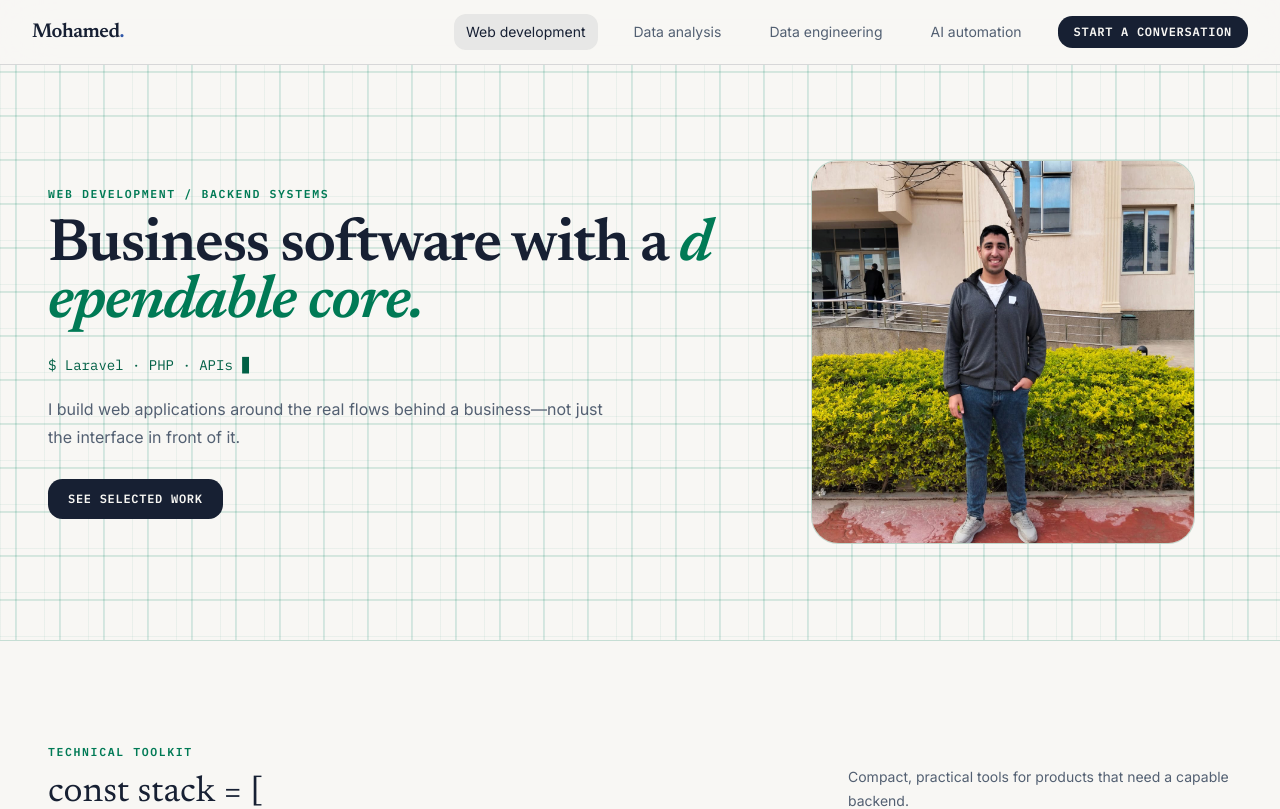
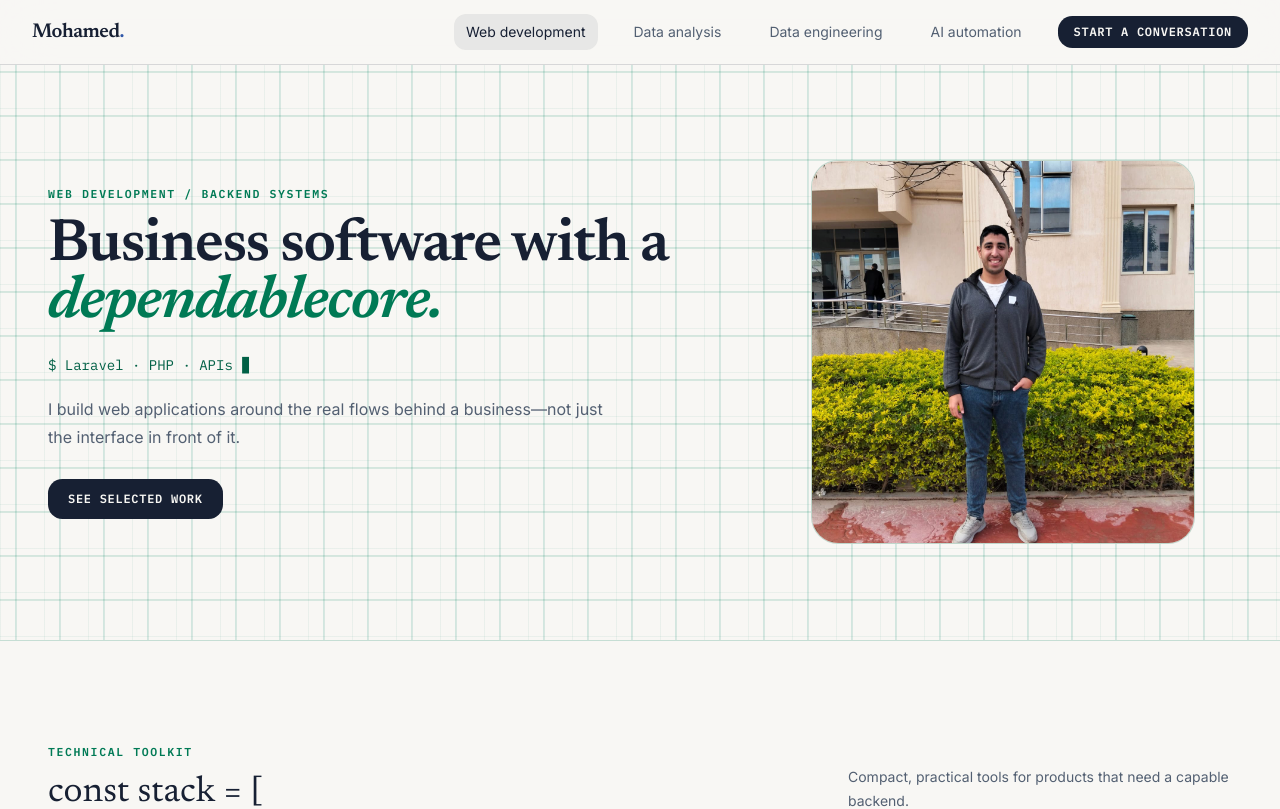
Before and after one commit to mohamed2nabil/my-portfolio-hub, a Next.js app: page /web-dev in a window 1280 px wide. Shown: the top 809 px of the page. Built offline with nearby package versions, Linux system fonts and the light colour scheme.

Commit message:
fix: make text animations visibly replay on scroll and remain accessible

```diff
--- a/src/components/LetterReveal.jsx
+++ b/src/components/LetterReveal.jsx
@@ -1,21 +1,32 @@
 "use client";
 
-import { motion, useReducedMotion } from "framer-motion";
+import { useRef } from "react";
+import { motion, useInView, useReducedMotion } from "framer-motion";
 
-// Apply to short headline fragments only. Full text remains accessible.
+// One IntersectionObserver controls the entire phrase. Letters reveal by
+// word, so typography can wrap naturally on narrow screens.
 export default function LetterReveal({ text, className = "" }) {
+  const ref = useRef(null);
+  const active = useInView(ref, { amount: .15, once: false });
   const reduce = useReducedMotion();
-  return <span className={className} role="text" aria-label={text}>
-    {Array.from(text).map((character, index) => (
-      <motion.span
-        aria-hidden="true"
-        key={index}
-        className="inline-block whitespace-pre"
-        initial={reduce ? false : { opacity: 0, y: 13, filter: "blur(5px)" }}
-        whileInView={reduce ? {} : { opacity: 1, y: 0, filter: "blur(0px)" }}
-        viewport={{ once: false, amount: 0.6 }}
-        transition={{ delay: Math.min(index * 0.028, 0.7), duration: 0.38, ease: "easeOut" }}
-      >{character}</motion.span>
-    ))}
+  const words = text.split(" ");
+  let number = 0;
+
+  if (reduce) return <span className={className}>{text}</span>;
+
+  return <span ref={ref} className={className} role="text" aria-label={text}>
+    {words.map((word, wi) => <span key={wi} className="inline-block whitespace-nowrap">
+      {Array.from(word).map((character, ci) => {
+        const delay = Math.min(number++ * .065, 1.15);
+        return <motion.span aria-hidden="true" key={ci}
+          className="inline-block"
+          initial={{ opacity: 0, y: 20, filter: "blur(8px)" }}
+          animate={active ? { opacity: 1, y: 0, filter: "blur(0px)" } : { opacity: 0, y: 20, filter: "blur(8px)" }}
+          transition={{ delay: active ? delay : 0, duration: .65, ease: [.22, 1, .36, 1] }}>
+          {character}
+        </motion.span>;
+      })}
+      {wi < words.length - 1 ? " " : null}
+    </span>)}
   </span>;
 }
```
